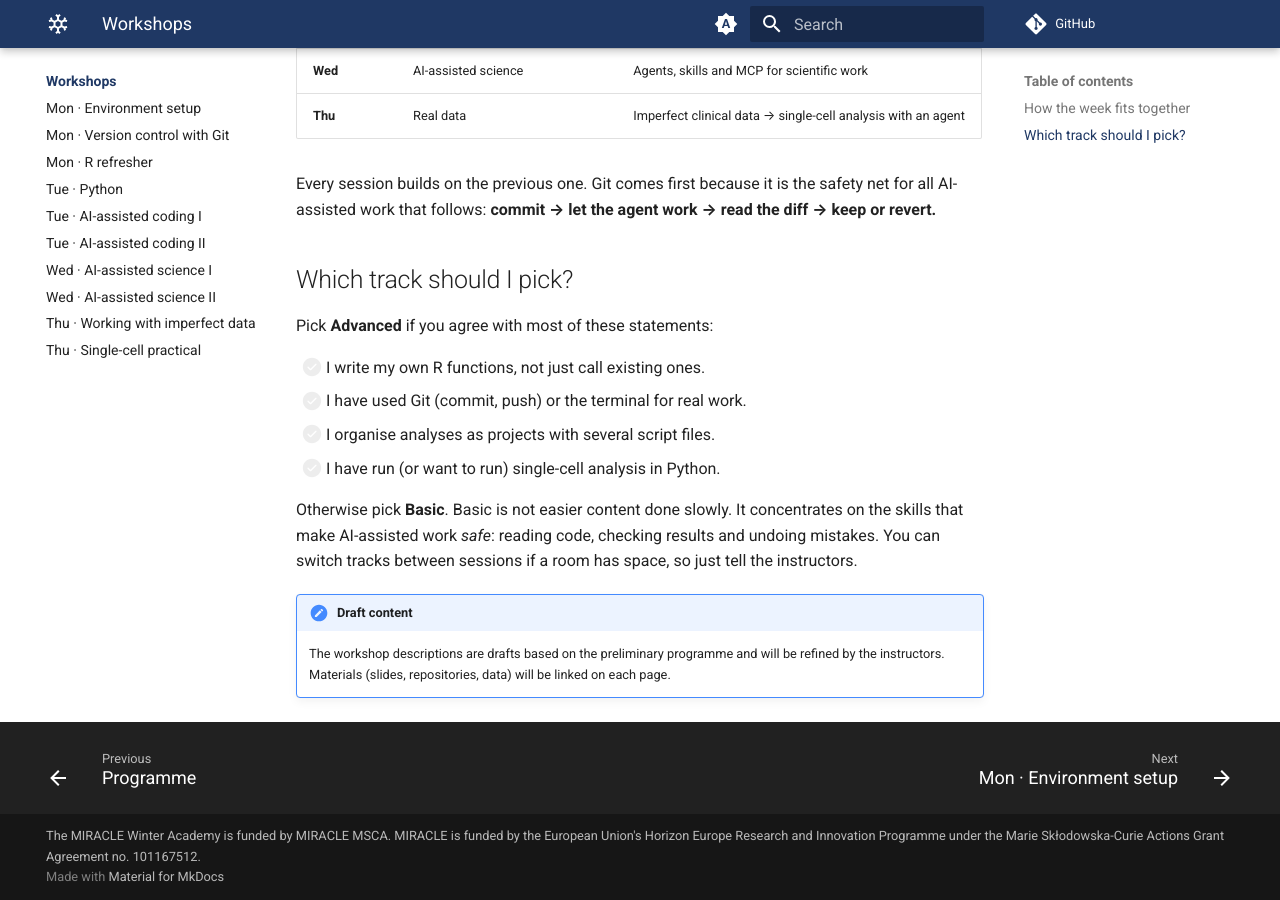
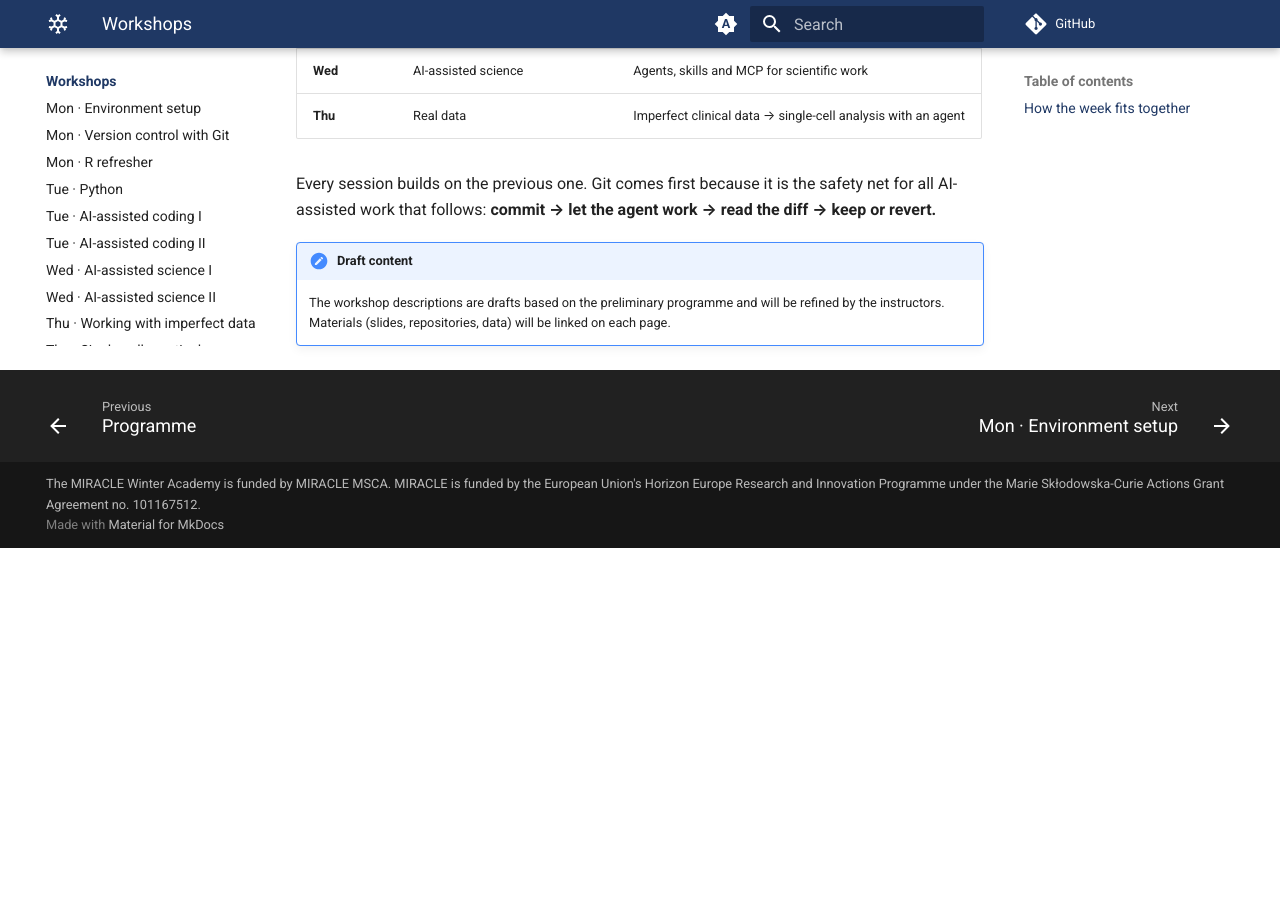
Before and after one commit to preislet/miracle-winter-academy-2026, an MkDocs documentation site: the page built from docs/workshops/index.md, in a window 1280 px wide and 900 px high, scrolled down 1017 px. Built offline with MkDocs 1.6.1 and Material for MkDocs 9.7.7, drawn with Linux system fonts in a browser that asks for light colours; comment, search, counter and statistics services are not loaded; after the commit the page ends 1565 px from its top, so only the background shows below that.

Commit message:
Remove 'Which track should I pick?' section

```diff
--- a/docs/workshops/index.md
+++ b/docs/workshops/index.md
@@ -29,19 +29,6 @@ Each workshop page has a tab per track, and the tab you pick is remembered acros
 Every session builds on the previous one. Git comes first because it is the safety net for all
 AI-assisted work that follows: **commit → let the agent work → read the diff → keep or revert.**
 
-## Which track should I pick?
-
-Pick **Advanced** if you agree with most of these statements:
-
-- [ ] I write my own R functions, not just call existing ones.
-- [ ] I have used Git (commit, push) or the terminal for real work.
-- [ ] I organise analyses as projects with several script files.
-- [ ] I have run (or want to run) single-cell analysis in Python.
-
-Otherwise pick **Basic**. Basic is not easier content done slowly. It concentrates on the
-skills that make AI-assisted work *safe*: reading code, checking results and undoing mistakes.
-You can switch tracks between sessions if a room has space, so just tell the instructors.
-
 !!! note "Draft content"
     The workshop descriptions are drafts based on the preliminary programme and will be refined by
     the instructors. Materials (slides, repositories, data) will be linked on each page.
```
Also changed, not shown: docs/index.md (+0 -2 lines).
